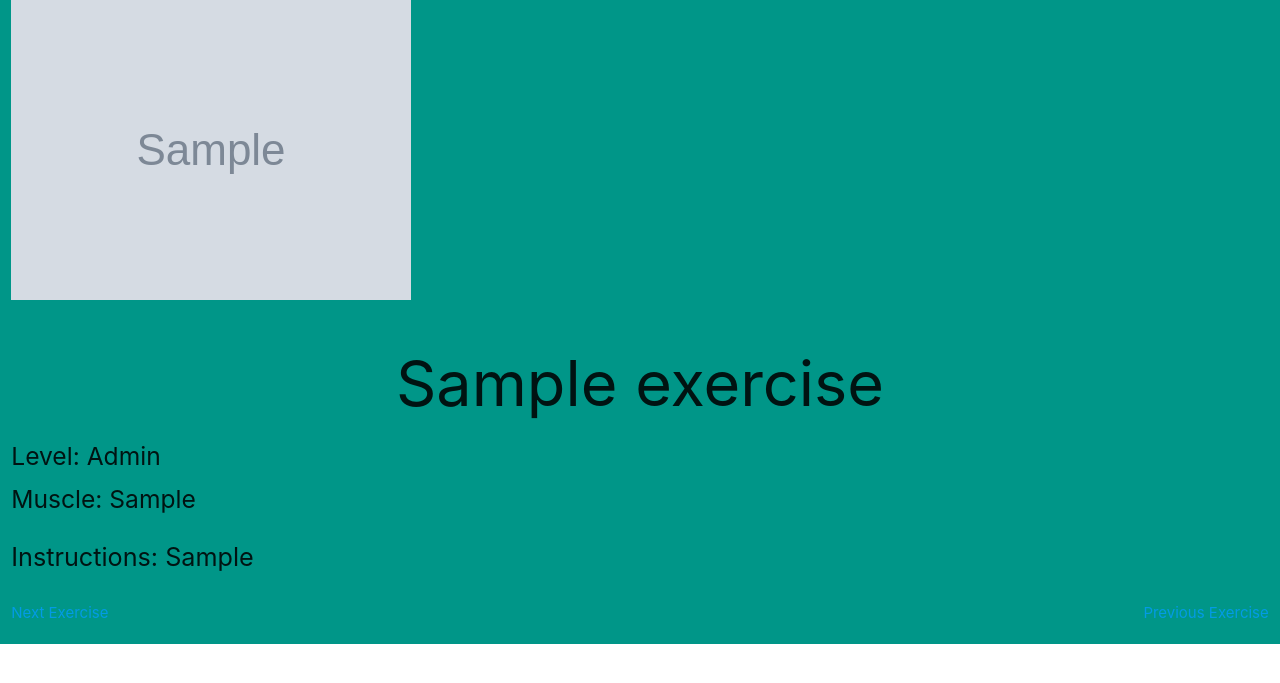
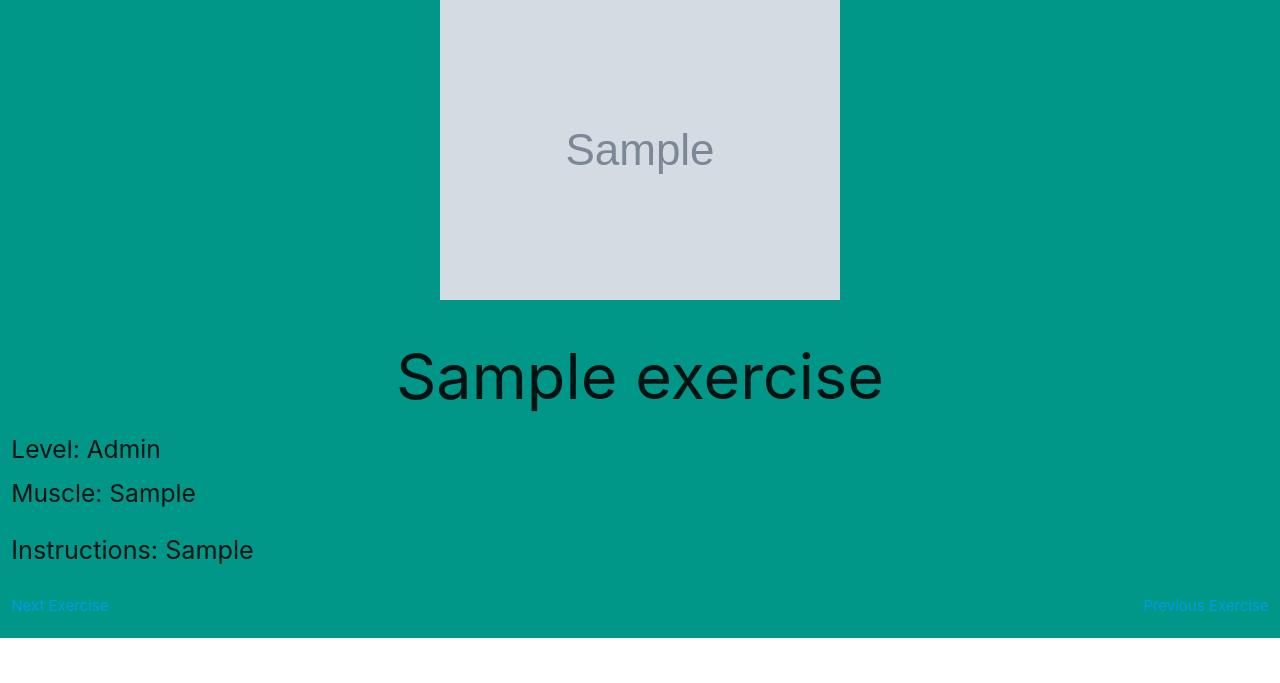
Before and after one commit to TheLegend0100010/INFO-2602-PROJECT--, a Flask app: page /exercise/1 in a window 1280 px wide. Shown: the part 64-747 px from the top of the page. Run offline with Flask 3, Linux system fonts and the light colour scheme; tables that the repository leaves empty hold one stand-in row (values such as "Sample post"); grey boxes marked "Sample" are stand-in pictures.

Commit message:
this should fix

```diff
--- a/App/templates/exercise.html
+++ b/App/templates/exercise.html
@@ -21,7 +21,7 @@
             <p>{{exercise.instructions}}</p>
         </div>
       </div> -->
-      <img class="responsive-img center-align" src="{{exercise.image}}">
+      <img class="responsive-img" style = "display: block; margin: 0 auto;" src="{{exercise.image}}">
 
       <h1 class = "center-align">{{exercise.name}}</h1>
 
```
